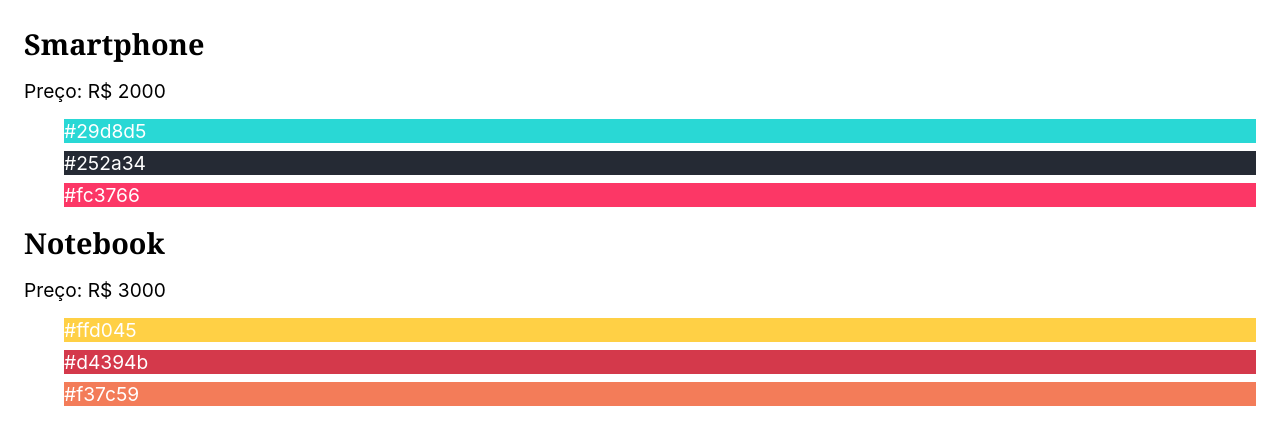
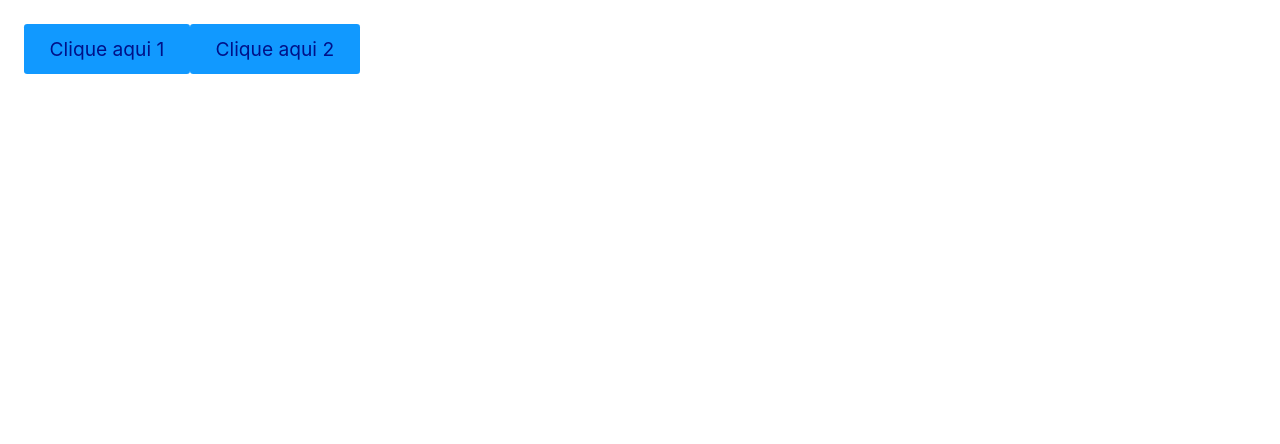
Before and after one commit to info-bryanalves/origamid-react, a React (Create React App) app: page / in a window 1280 px wide. Shown: the top 444 px of the page. Built offline with nearby package versions, Linux system fonts and the light colour scheme.

Commit message:
Aula 0209 - Eventos

```diff
--- a/src/App.js
+++ b/src/App.js
@@ -2,43 +2,15 @@ import React from 'react'
 
 const App = () => {
 
-  const products = [
-    {
-      id: 1,
-      name: 'Smartphone',
-      price: 'R$ 2000',
-      colors: ['#29d8d5', '#252a34', '#fc3766'],
-    },
-    {
-      id: 2,
-      name: 'Notebook',
-      price: 'R$ 3000',
-      colors: ['#ffd045', '#d4394b', '#f37c59'],
-    },
-    {
-      id: 3,
-      name: 'Tablet',
-      price: 'R$ 1500',
-      colors: ['#365069', '#47c1c8', '#f95786'],
-    },
-  ]
+  function handleClick(event) {
+    console.log(event.target)
+  }
 
   return (
-    <section>
-      {products
-      .filter(({price}) => Number(price.replace('R$','')) > 1500)
-      .map(({ id, name, price, colors }) => (
-        <div key={id}>
-          <h1>{name}</h1>
-          <p>Preço: {price}</p>
-          <ul>
-            {colors.map((item) => (
-              <li key={item} style={{ backgroundColor: item, color: 'white' }}>{item}</li>
-            ))}
-          </ul>
-        </div>
-      ))}
-    </section>
+    <div>
+      <button onClick={handleClick}>Clique aqui 1</button>
+      <button onClick={({target}) => console.log(target)}>Clique aqui 2</button>
+    </div>
   )
 
 }
```
